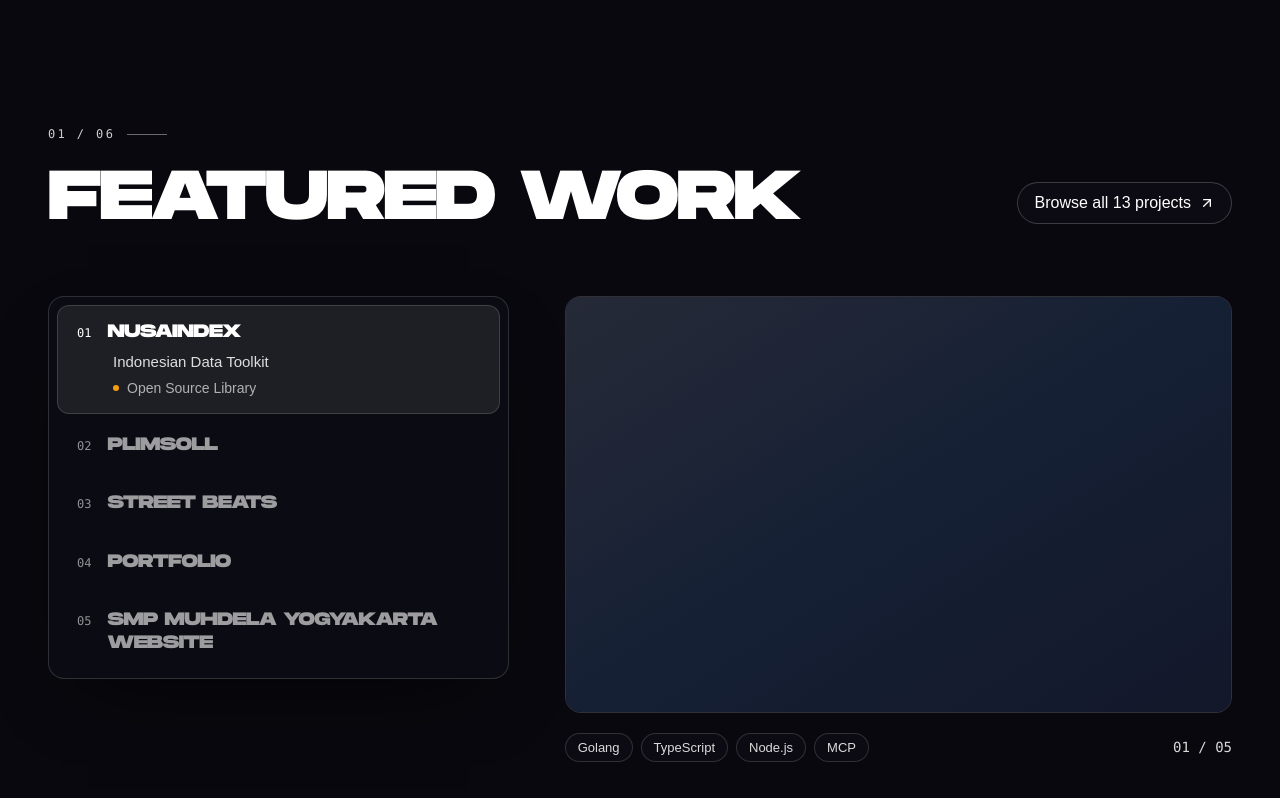
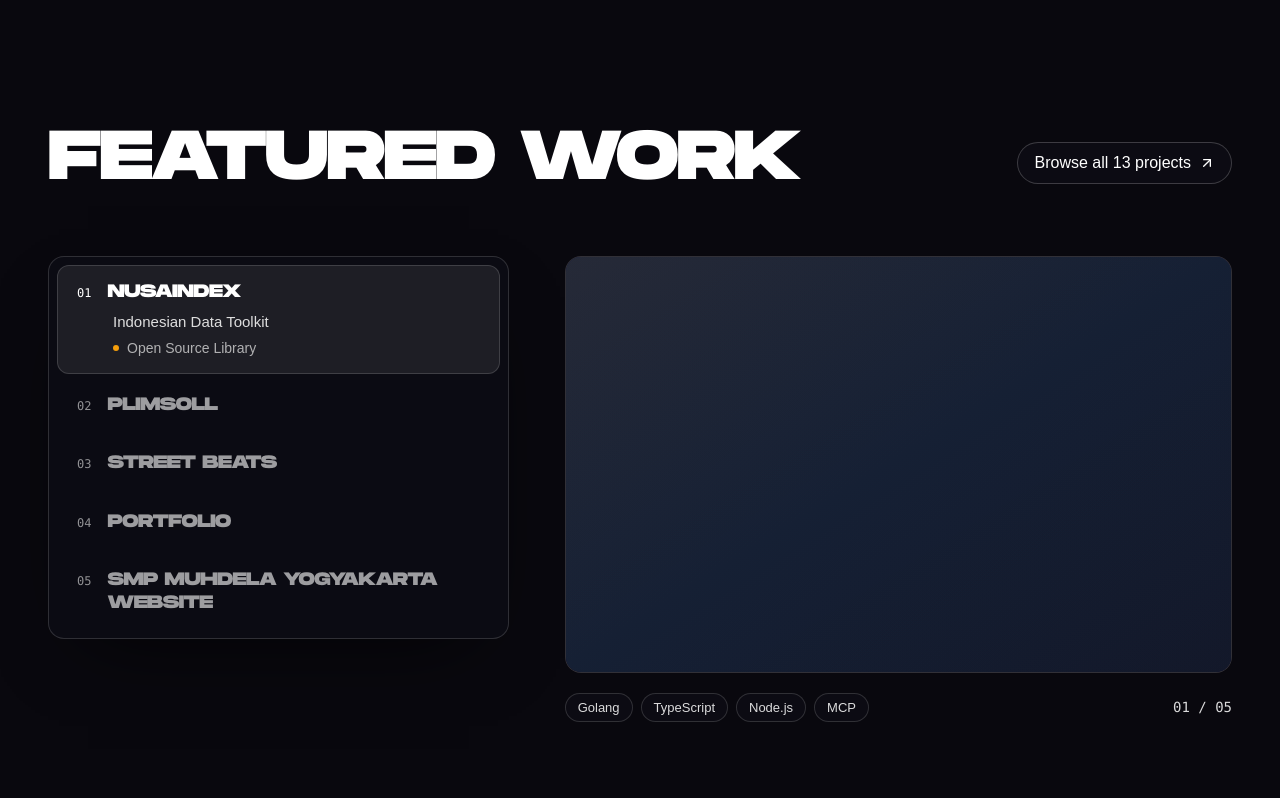
Before and after one commit to haikalmumtaz233/haikalmumtaz-com, a React (Vite) app: page / in a window 1280 px wide. Shown: the part 802-1600 px from the top of the page. Built offline with nearby package versions, Linux system fonts and the light colour scheme.

Commit message:
feat: drop section index eyebrows

```diff
--- a/src/components/home/Certifications.tsx
+++ b/src/components/home/Certifications.tsx
@@ -114,7 +114,6 @@ const Certifications = () => {
     <section className="relative section-space overflow-x-clip">
       <div className="shell">
         <SectionHeader
-          section="certifications"
           title={['Certifications']}
           meta={
             <div className="flex items-center gap-4">
--- a/src/components/home/Contact.tsx
+++ b/src/components/home/Contact.tsx
@@ -8,7 +8,6 @@ import { easing } from '../../lib/motion';
 import { profile, socialProfiles } from '../../data/profile';
 import { MAX_MESSAGE_LENGTH, MAX_NAME_LENGTH, findContactError } from '../../lib/contactForm';
 import BrandIcon from '../ui/BrandIcon';
-import SectionEyebrow from '../ui/SectionEyebrow';
 
 declare global {
   interface Window {
@@ -260,7 +259,6 @@ const Contact = () => {
       <div className="shell">
         <div className="grid grid-cols-1 items-center gap-12 lg:grid-cols-2 lg:gap-16 2xl:gap-24">
           <div className="flex flex-col justify-center">
-            <SectionEyebrow id="contact" className="mb-5 md:mb-6" />
             <RuleReveal
               lines={["Let's work", 'together']}
               className="font-monument font-black uppercase text-white tracking-tight leading-[0.95] text-[clamp(2rem,4.6vw,4.5rem)]"
--- a/src/components/home/FeaturedProjects.tsx
+++ b/src/components/home/FeaturedProjects.tsx
@@ -51,7 +51,6 @@ const FeaturedProjects = () => {
 
   const header = (
     <SectionHeader
-      section="projects"
       title={['Featured work']}
       meta={
         <button
--- a/src/components/home/MomentsIntro.tsx
+++ b/src/components/home/MomentsIntro.tsx
@@ -2,7 +2,6 @@ import { ArrowRight } from 'lucide-react';
 import { moments } from '../../data/moments';
 import RuleReveal from '../../journey/RuleReveal';
 import FadeIn from '../../journey/FadeIn';
-import SectionEyebrow from '../ui/SectionEyebrow';
 
 const firstYear = moments.at(0)?.year;
 
@@ -13,7 +12,6 @@ interface MomentsIntroProps {
 
 const MomentsIntro = ({ showHint, titleClassName }: MomentsIntroProps) => (
   <div className="text-left">
-    <SectionEyebrow id="favoritemoments" className="mb-5 md:mb-6" />
     <RuleReveal lines={['Favorite', 'moments']} className={titleClassName} />
     <FadeIn>
       <p className="mt-6 max-w-xs text-base text-white/85 md:mt-8 2xl:text-lg">
--- a/src/components/home/TechStack.tsx
+++ b/src/components/home/TechStack.tsx
@@ -16,7 +16,6 @@ const TechStack = () => {
     <section className="relative pt-24 md:pt-32 2xl:pt-40 pb-16 md:pb-20">
       <div className="shell">
         <SectionHeader
-          section="techstack"
           title={['Tech stack']}
           meta={
             <p className="text-sm md:text-base text-white/80">
--- a/src/components/ui/SectionEyebrow.tsx
+++ /dev/null
@@ -1,28 +0,0 @@
-import FadeIn from '../../journey/FadeIn';
-import { homeSections } from '../../data/sections';
-import { sectionEyebrow } from '../../lib/sectionLabel';
-
-interface SectionEyebrowProps {
-  id: string;
-  delay?: number;
-  className?: string;
-}
-
-const SectionEyebrow = ({ id, delay = 0, className = '' }: SectionEyebrowProps) => {
-  const label = sectionEyebrow(id, homeSections);
-  if (!label) return null;
-
-  return (
-    <FadeIn delay={delay} className={className}>
-      <p
-        aria-hidden="true"
-        className="flex items-center gap-3 font-mono text-xs tabular-nums tracking-[0.2em] text-white/80"
-      >
-        {label}
-        <span className="h-px w-10 bg-white/40" />
-      </p>
-    </FadeIn>
-  );
-};
-
-export default SectionEyebrow;
--- a/src/components/ui/SectionHeader.tsx
+++ b/src/components/ui/SectionHeader.tsx
@@ -1,7 +1,6 @@
 import type { ReactNode } from 'react';
 import RuleReveal from '../../journey/RuleReveal';
 import FadeIn from '../../journey/FadeIn';
-import SectionEyebrow from './SectionEyebrow';
 
 interface SectionHeaderProps {
   title: string[];
@@ -9,7 +8,6 @@ interface SectionHeaderProps {
   as?: 'h1' | 'h2';
   delay?: number;
   className?: string;
-  section?: string;
 }
 
 export const SECTION_TITLE_CLASS =
@@ -21,11 +19,10 @@ const SectionHeader = ({
   as = 'h2',
   delay = 0,
   className = '',
-  section,
 }: SectionHeaderProps) => (
-  <div className={`mb-12 md:mb-16 2xl:mb-20 ${className}`}>
-    {section && <SectionEyebrow id={section} delay={delay} className="mb-5 md:mb-6" />}
-    <div className="flex flex-wrap items-end justify-between gap-x-10 gap-y-6">
+  <div
+    className={`flex flex-wrap items-end justify-between gap-x-10 gap-y-6 mb-12 md:mb-16 2xl:mb-20 ${className}`}
+  >
     <RuleReveal as={as} lines={title} delay={delay} className={SECTION_TITLE_CLASS} />
     {meta && (
       <FadeIn delay={delay + 0.6} className="pb-1 md:pb-2">
@@ -33,7 +30,6 @@ const SectionHeader = ({
       </FadeIn>
     )}
   </div>
-  </div>
 );
 
 export default SectionHeader;
--- a/src/lib/sectionLabel.ts
+++ /dev/null
@@ -1,10 +0,0 @@
-interface DockSection {
-  id: string;
-}
-
-const pad = (value: number) => String(value).padStart(2, '0');
-
-export const sectionEyebrow = (id: string, sections: readonly DockSection[]) => {
-  const index = sections.findIndex((section) => section.id === id);
-  return index === -1 ? '' : `${pad(index + 1)} / ${pad(sections.length)}`;
-};
```
Also changed, not shown: 1 other file (tests, documents, lock files or other folders). Lines whose indentation alone changed are shown as unchanged.
